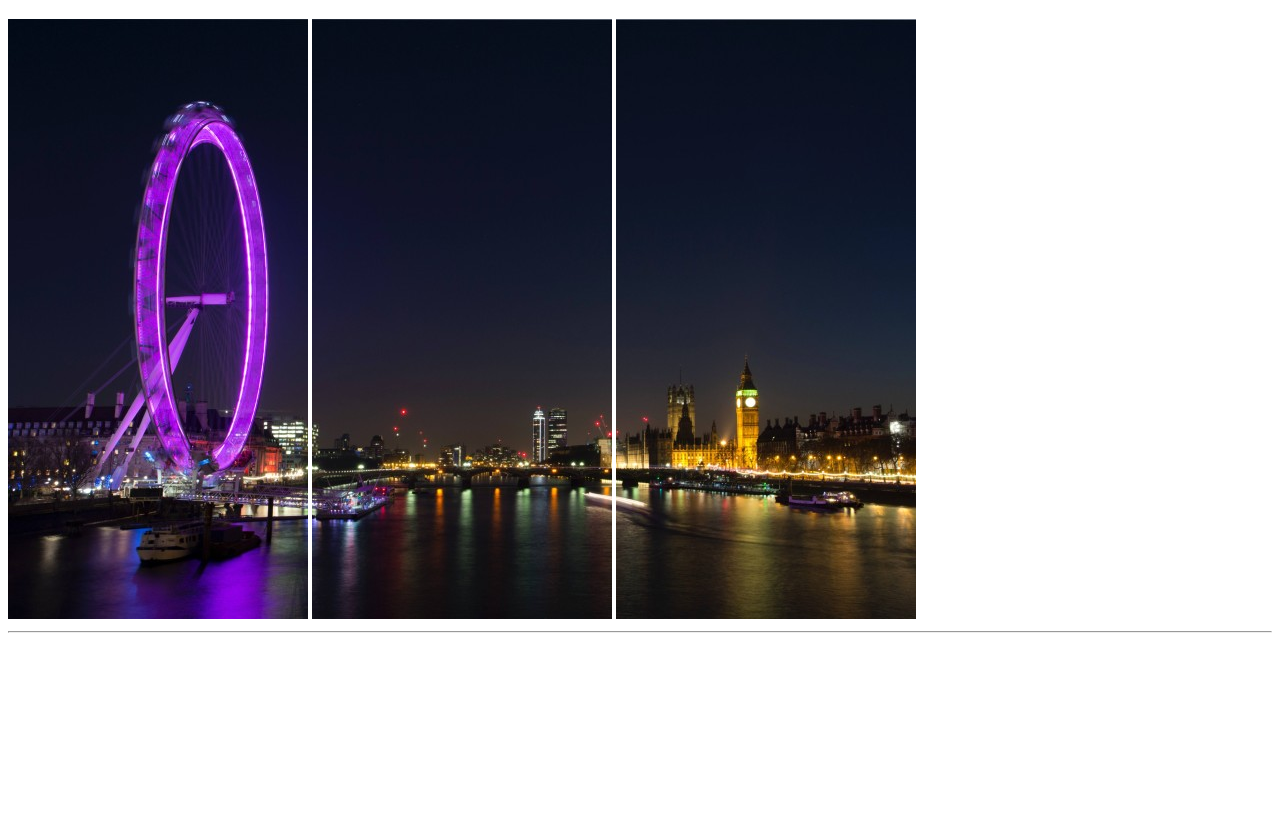
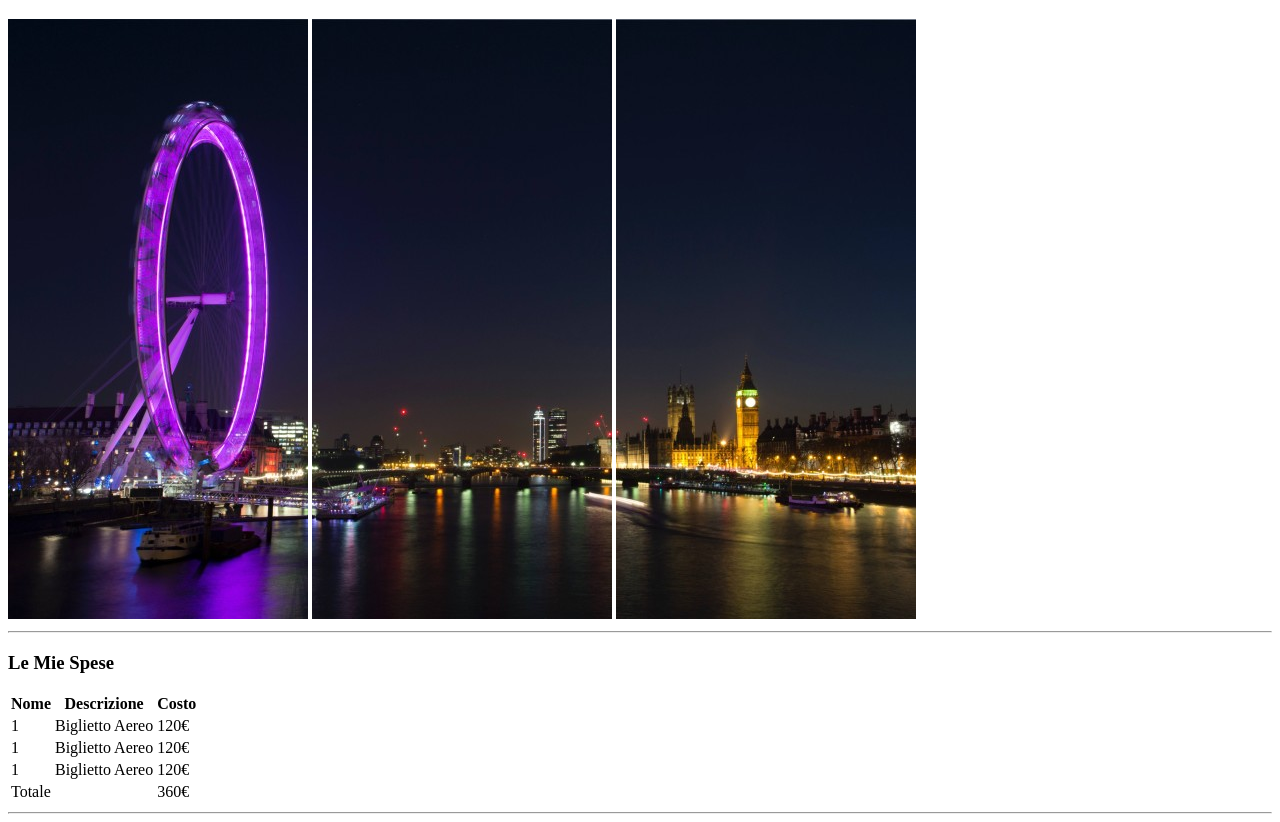
Before and after one commit to BernardoClasse86/html-london-trip, a plain HTML site: page index.html in a window 1280 px wide. Shown: the part 79-901 px from the top of the page. Before the commit the page ends 800 px from the top, so only its background shows below. Drawn offline with Linux system fonts and the light colour scheme.

Commit message:
tabella spese completata

```diff
--- a/index.html
+++ b/index.html
@@ -16,5 +16,55 @@
         <hr>
     </header>
     <!-- fine apertura con foto -->
+
+    <!-- contenuto principale -->
+    <main>
+        <!-- sezione spese -->
+        <section>
+            <h3>Le Mie Spese</h3>
+            <table>
+
+                <!-- titoli tab -->
+                <thead>
+                    <tr>
+                        <th>Nome</th>
+                        <th>Descrizione</th>
+                        <th>Costo</th>
+                    </tr>
+                </thead>
+
+                <!-- contenuto tab -->
+                <tbody>
+                    <tr>
+                        <td>1</td>
+                        <td>Biglietto Aereo</td>
+                        <td>120&#8364</td>
+                    </tr>
+                    <tr>
+                        <td>1</td>
+                        <td>Biglietto Aereo</td>
+                        <td>120&#8364</td>
+                    </tr>
+                    <tr>
+                        <td>1</td>
+                        <td>Biglietto Aereo</td>
+                        <td>120&#8364</td>
+                    </tr>
+                </tbody>
+
+                <!-- totale tab -->
+                <tfoot>
+                    <tr>
+                        <td colspan="2">Totale</td>
+                        <td>360&#8364</td>
+                    </tr>
+                </tfoot>
+
+            </table>
+            <hr>
+        </section>
+        <!-- fine sezione spese -->
+
+    </main>
 </body>
 </html>
```
